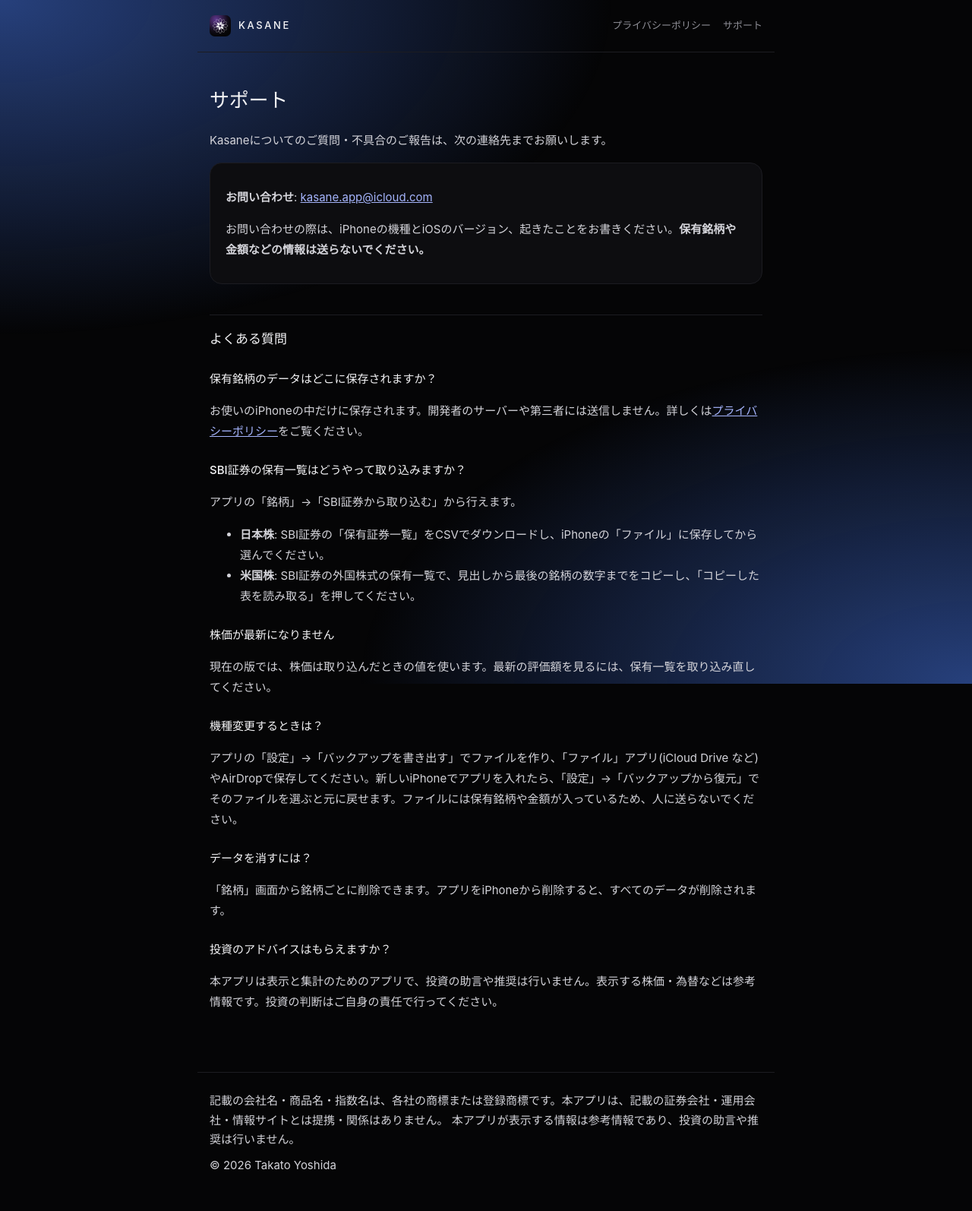
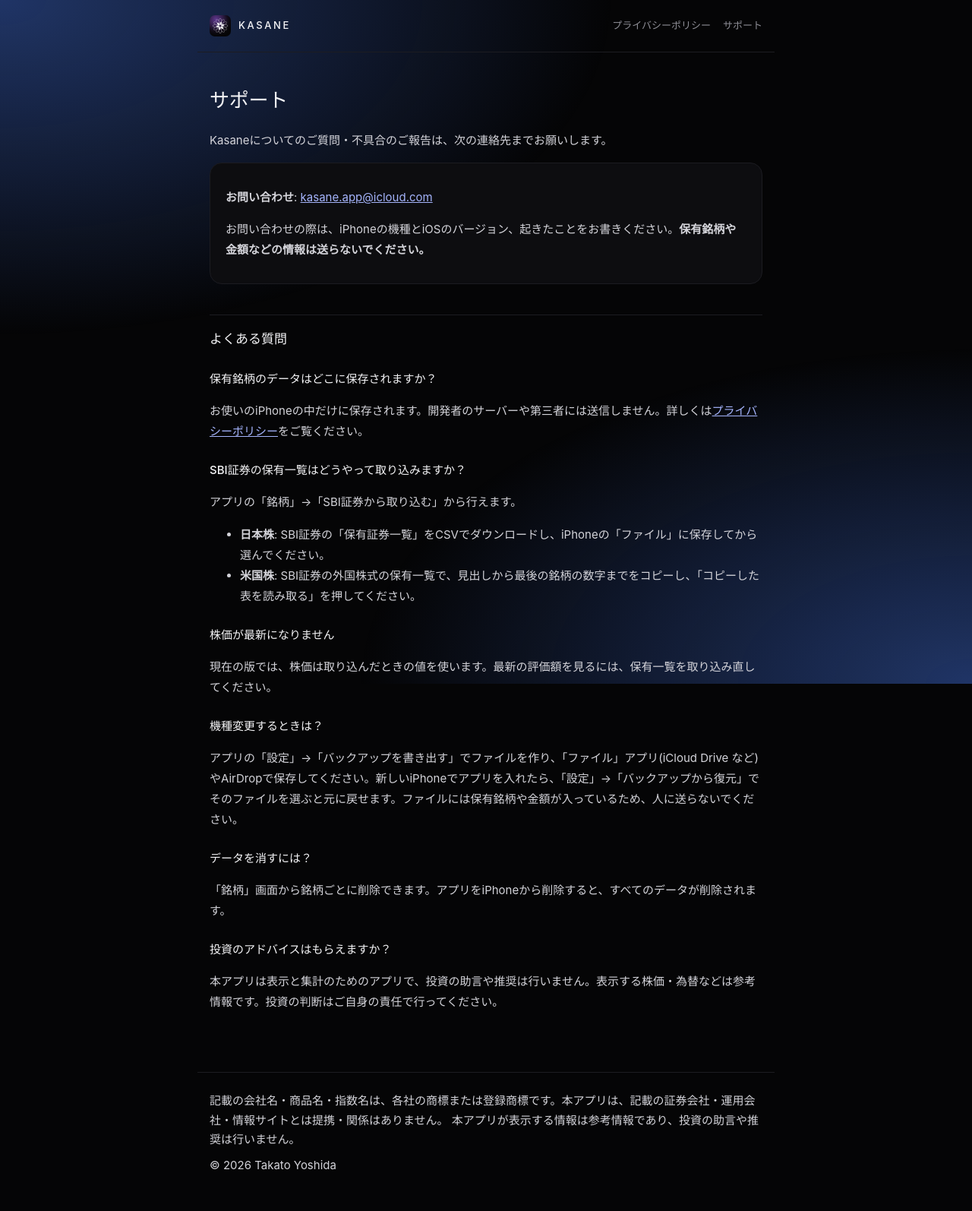
Before and after one commit to kasane-app/kasane-app.github.io, a Jekyll site: the page built from support.md, in a window 1280 px wide. Shown: the whole page at 76% size. Built offline with Jekyll 4.4.1, drawn with Linux system fonts in a browser that asks for light colours.

Commit message:
光を少し弱くする

```diff
--- a/assets/glow.js
+++ b/assets/glow.js
@@ -18,7 +18,7 @@
     var c = tiers[i].map(function (v, k) {
       return Math.round(v + (tiers[i + 1][k] - v) * f);
     });
-    el.style.setProperty('--glow', 'rgba(' + c.join(',') + ',0.8)');
+    el.style.setProperty('--glow', 'rgba(' + c.join(',') + ',0.65)');
   }
   window.addEventListener('scroll', update, { passive: true });
   window.addEventListener('resize', update);
--- a/assets/style.css
+++ b/assets/style.css
@@ -30,8 +30,8 @@
   z-index: -1;
   /* 左上と右下から、斜めに光が差す */
   background:
-    radial-gradient(ellipse 90% 70% at 0% 0%, var(--glow, rgba(47, 79, 154, 0.8)), transparent 70%),
-    radial-gradient(ellipse 90% 70% at 100% 100%, var(--glow, rgba(47, 79, 154, 0.8)), transparent 70%);
+    radial-gradient(ellipse 90% 70% at 0% 0%, var(--glow, rgba(47, 79, 154, 0.65)), transparent 70%),
+    radial-gradient(ellipse 90% 70% at 100% 100%, var(--glow, rgba(47, 79, 154, 0.65)), transparent 70%);
 }
 
 .site-header {
```
